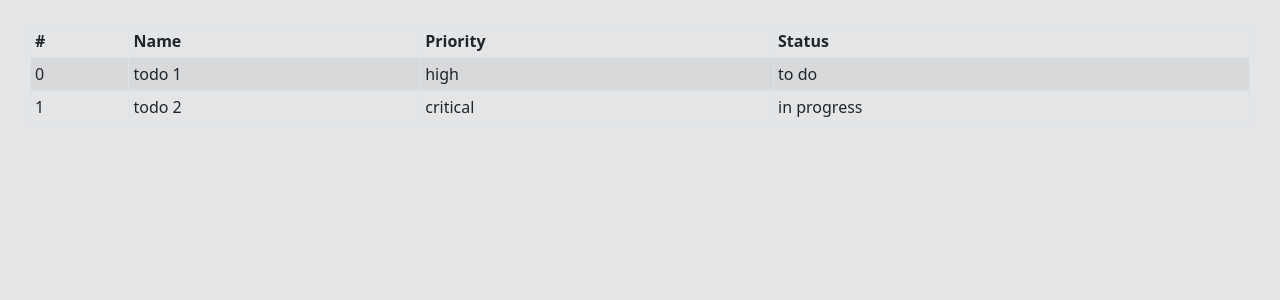
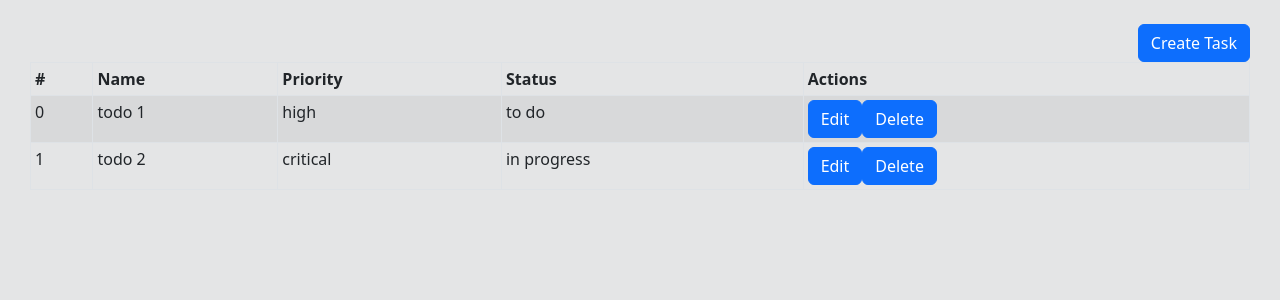
Before and after one commit to avtopilot/todoist-test-task, a React app in the folder client/: page / in a window 1280 px wide. Shown: the top 300 px of the page. Built offline with nearby package versions, Linux system fonts and the light colour scheme.

Commit message:
Add create button

```diff
--- /dev/null
+++ b/client/src/components/TaskDashboard/TaskDashboard.tsx
@@ -0,0 +1,12 @@
+import React from "react";
+import { Button } from "react-bootstrap";
+import TaskList from "./TaskList";
+
+const TaskDashboard = () => (
+  <div>
+    <Button className="float-end">Create Task</Button>
+    <TaskList />
+  </div>
+);
+
+export default TaskDashboard;
--- a/client/src/components/TaskList/TaskList.tsx
+++ b/client/src/components/TaskDashboard/TaskList.tsx
@@ -1,7 +1,7 @@
 import React from "react";
-import { Table } from "react-bootstrap";
+import { Button, Table } from "react-bootstrap";
 
-type ColumnType = { dataField: string; title: string };
+type ColumnType = { dataField?: string; title: string };
 const columns: ColumnType[] = [
   {
     dataField: "name",
@@ -36,6 +36,7 @@ const TaskList = () => {
           {columns.map((column, idx) => (
             <th key={idx}>{column.title}</th>
           ))}
+          <th>Actions</th>
         </tr>
       </thead>
       <tbody>
@@ -45,6 +46,10 @@ const TaskList = () => {
             {columns.map((column) => (
               <td>{row[column.dataField as keyof DataType]}</td>
             ))}
+            <td>
+              <Button>Edit</Button>
+              <Button>Delete</Button>
+            </td>
           </tr>
         ))}
       </tbody>
--- /dev/null
+++ b/client/src/components/TaskDashboard/index.ts
@@ -0,0 +1,3 @@
+import TaskDashboard from "./TaskDashboard";
+
+export { TaskDashboard };
--- a/client/src/components/TaskList/index.ts
+++ /dev/null
@@ -1,3 +0,0 @@
-import TaskList from "./TaskList";
-
-export { TaskList };
--- a/client/src/router.ts
+++ b/client/src/router.ts
@@ -1,11 +1,13 @@
 import React from "react";
 
-const TaskList = React.lazy(() => import("./components/TaskList/TaskList"));
+const TaskDashboard = React.lazy(
+  () => import("./components/TaskDashboard/TaskDashboard")
+);
 
 const routes = [
   {
     path: "/",
-    element: TaskList,
+    element: TaskDashboard,
   },
 ];
 
```
